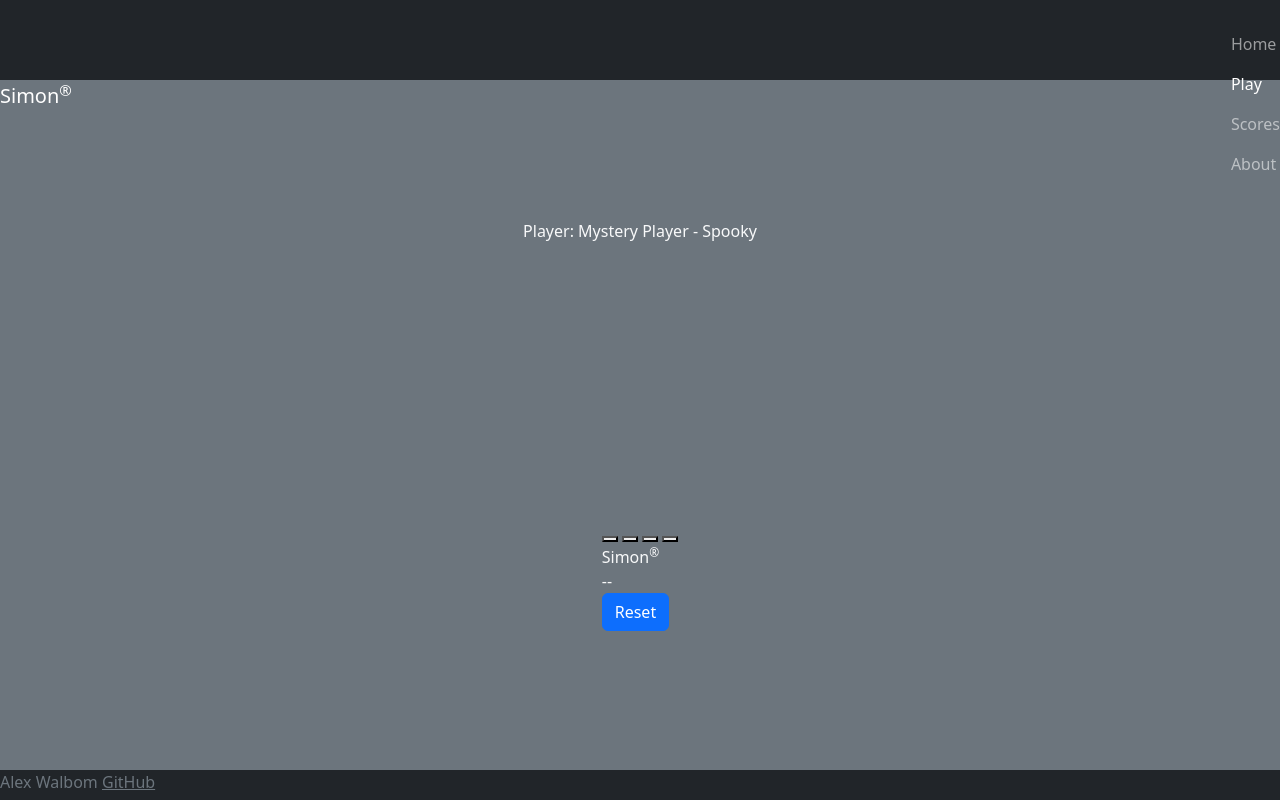
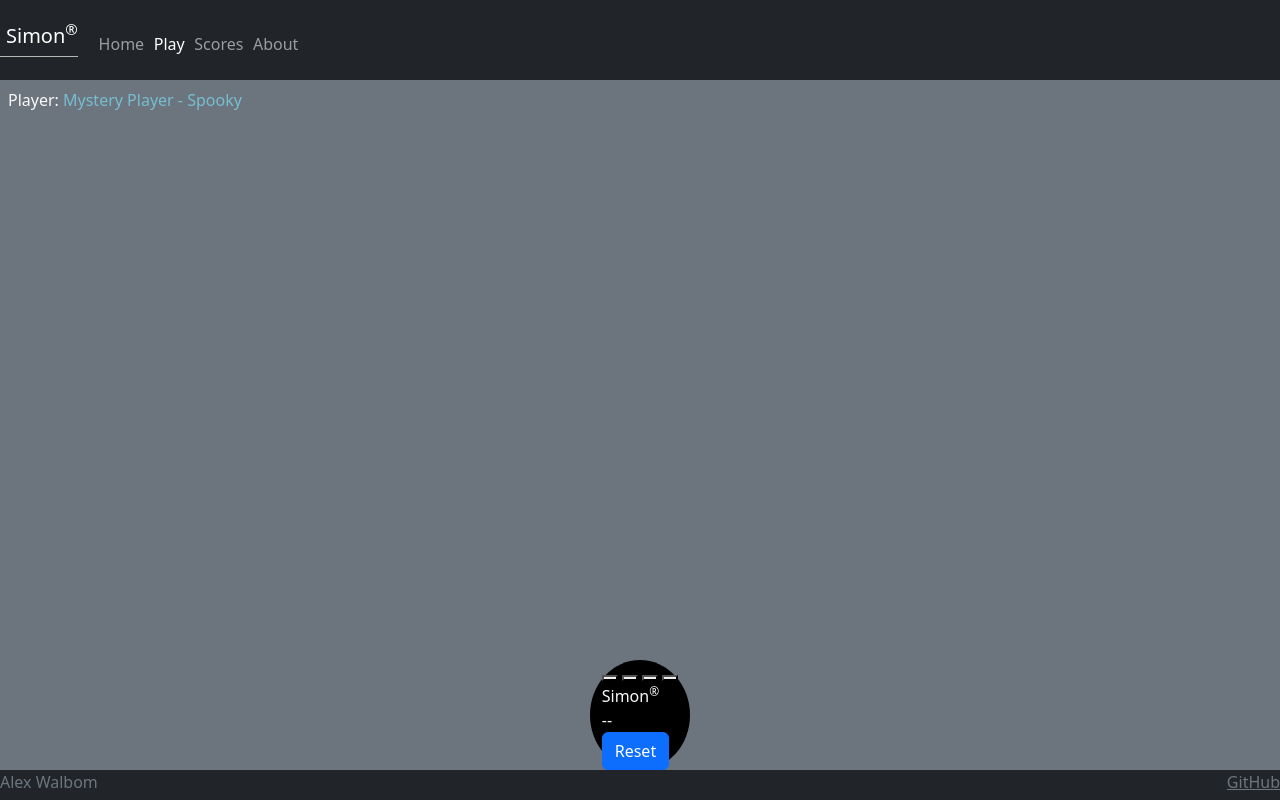
Before and after one commit to MemoryofLight/simon, a plain HTML site: page play.html in a window 1280 px wide. Drawn offline with nearby package versions, Linux system fonts and the light colour scheme.

Commit message:
added up to game for css rules

```diff
--- a/main.css
+++ b/main.css
@@ -15,3 +15,47 @@
     align-items: center;
     justify-content: space-around;
 }
+
+footer{
+    flex: 0 30px;
+}
+
+menu{
+    flex: 1;
+    display: flex;
+    /* apparently this will overwrite bootstrap so the menu does not wrap */
+    flex-direction: row !important;
+    list-style: none;
+}
+
+.navbar-brand{
+    padding-left: 0.3em;
+    border-bottom: solid rgb(182, 182, 182) thin;
+}
+
+menu .nav-item{
+    padding: 0 0.3em;
+}
+
+footer a{
+    float: right;
+}
+
+#count{
+    color: rgb(246, 239, 158);
+}
+
+.players{
+    flex: 1;
+    width: 100%;
+    padding: 0.5em;
+}
+
+.player-name{
+    color: rgb(118, 190, 210);
+}
+
+.game{
+    background: rgb(0, 0, 0);
+    border-radius: 50%;
+}
```
